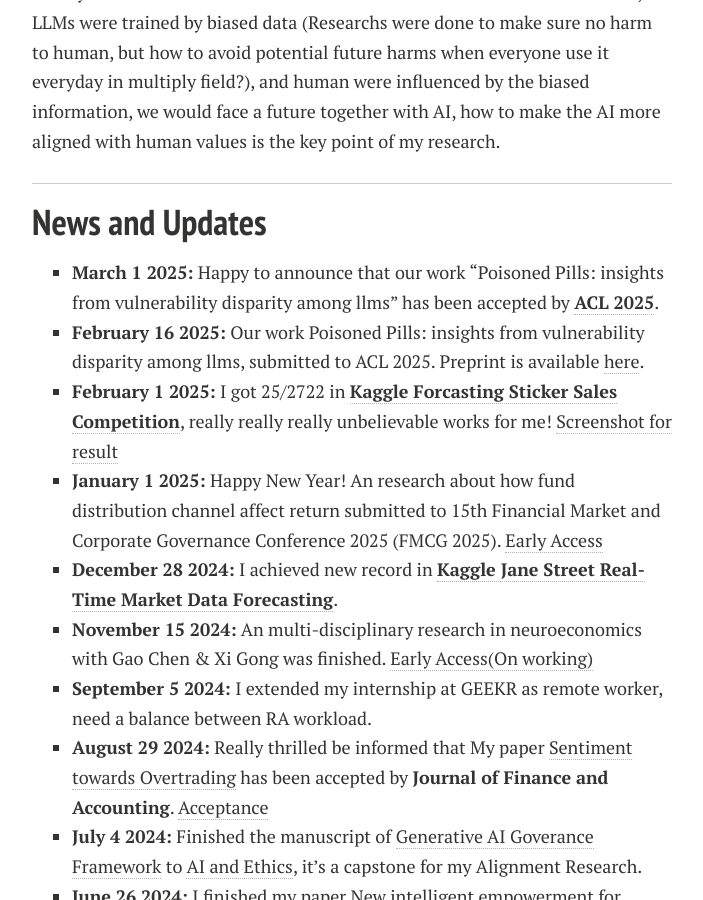
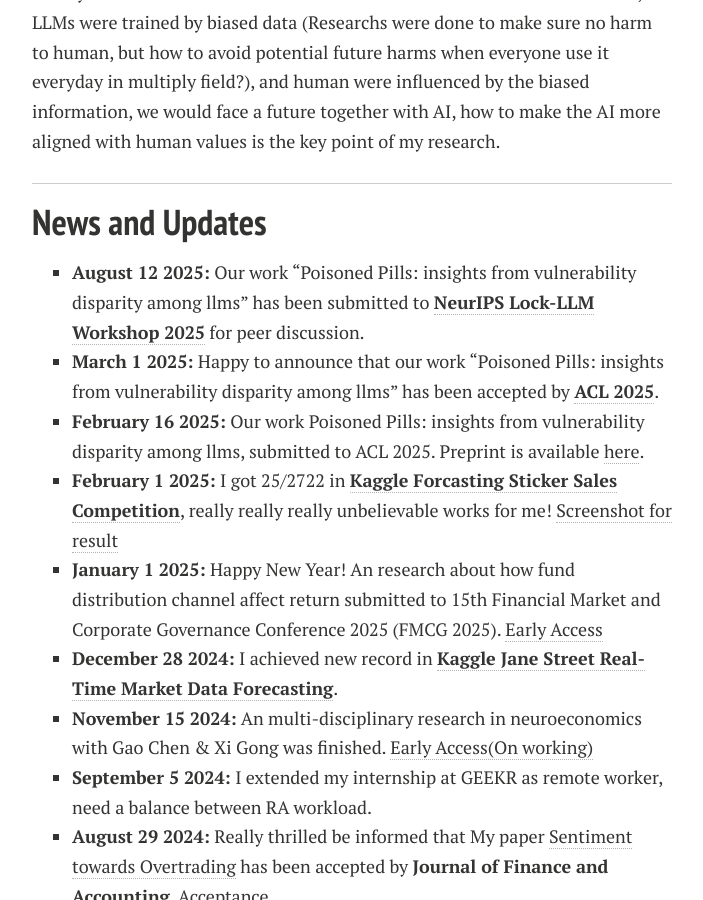
Before and after one commit to HeliumPeng/HeliumPeng.github.io, a Jekyll site: the page built from index.md, in a window 1280 px wide and 900 px high, scrolled down 1213 px. Shown: the whole window, without its empty margins (288-991 px from the left). Built offline with Jekyll 4.4.1, drawn with Linux system fonts in a browser that asks for light colours; nearby versions of some CDN libraries; comment, search, counter and statistics services are not loaded; a style sheet for code colours, icons or effects is not loaded; our own code applies the rules of GitHub Pages for plain Markdown files.

Commit message:
update index.md

```diff
--- a/index.md
+++ b/index.md
@@ -38,6 +38,7 @@ Try to find a connection between human behavior and machine behavior, LLMs were
 ---
 
 ## News and Updates
+- **August 12 2025:** Our work "Poisoned Pills: insights from vulnerability disparity among llms" has been submitted to [**NeurIPS Lock-LLM Workshop 2025**](https://lock-llm.github.io/) for peer discussion.
 - **March 1 2025:** Happy to announce that our work "Poisoned Pills: insights from vulnerability disparity among llms" has been accepted by [**ACL 2025**](https://openreview.net/forum?id=AxRiACikG6&noteId=uf6p7sP67p&referrer=%5BAuthor%20Console%5D(%2Fgroup%3Fid%3Daclweb.org%2FACL%2FARR%2F2025%2FFebruary%2FAuthors%23your-submissions)).
 - **February 16 2025:** Our work Poisoned Pills: insights from vulnerability disparity among llms, submitted to ACL 2025. Preprint is available [here](https://heliumpeng.github.io/mypaper/2025/Poison_Pills_Preprints.pdf).
 - **February 1 2025:** I got 25/2722 in [**Kaggle Forcasting Sticker Sales Competition**](https://www.kaggle.com/competitions/playground-series-s5e1), really really really unbelievable works for me! [Screenshot for result](https://heliumpeng.github.io/file/Forecasting Sticker Sales25名.png)
```
